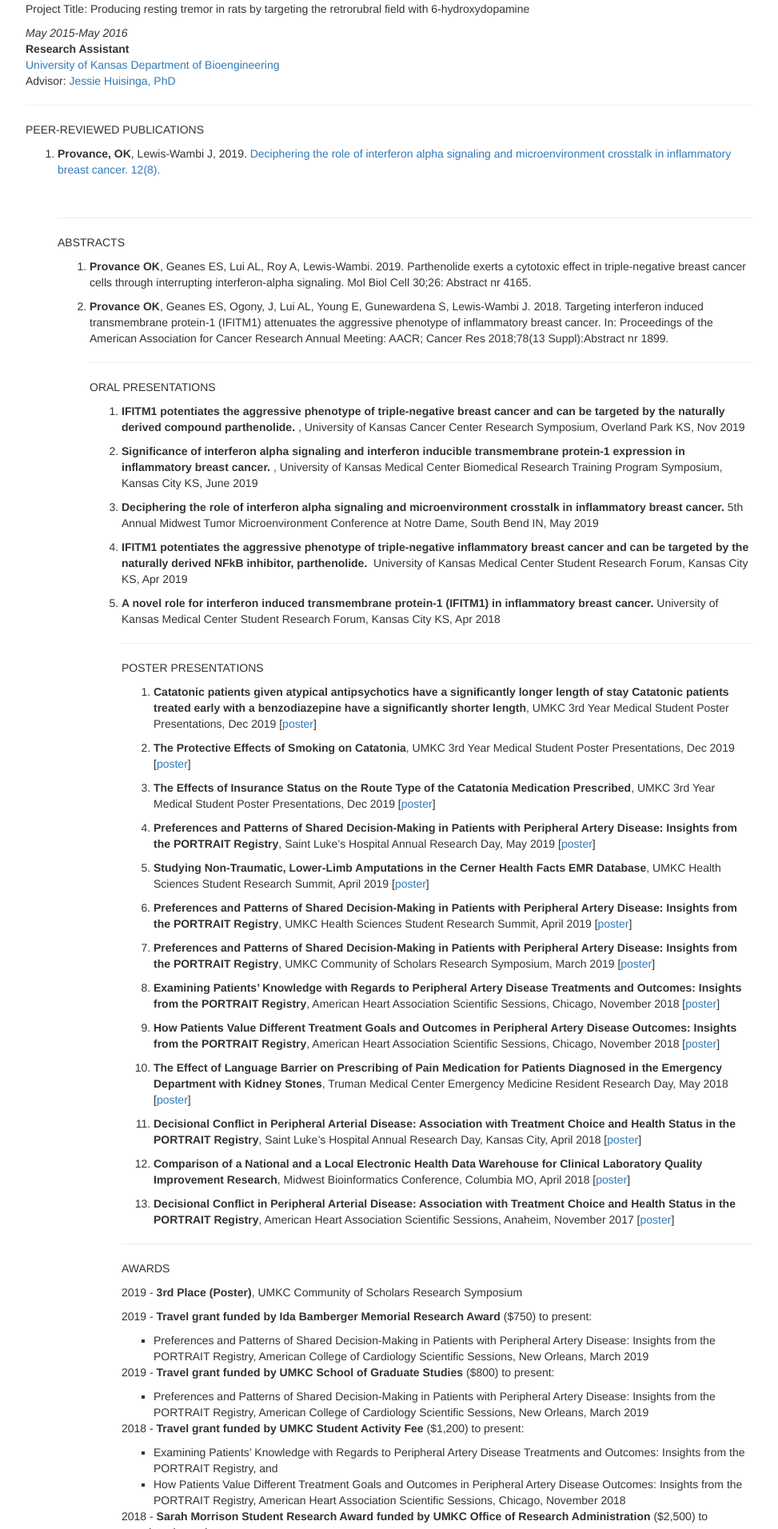
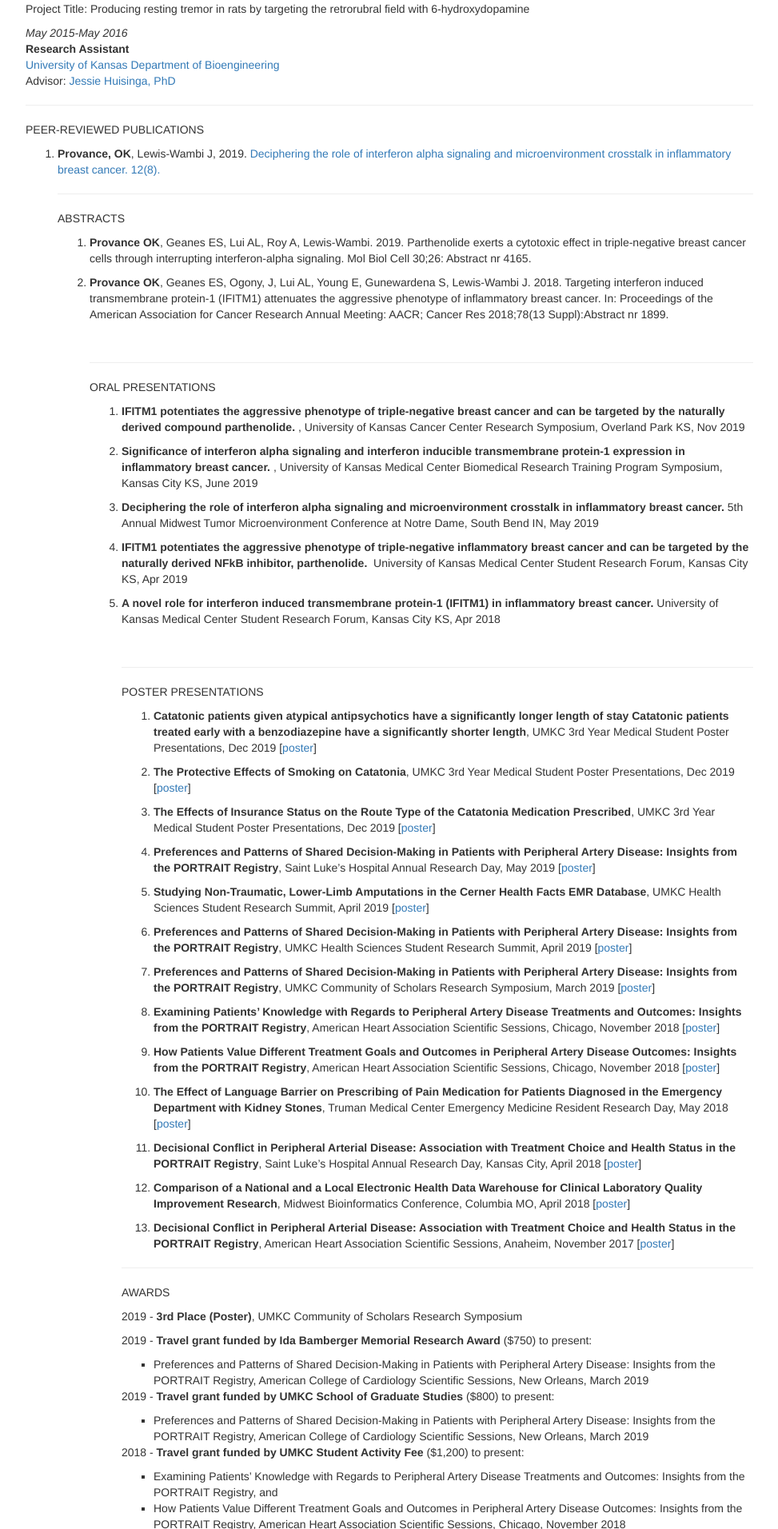
Before and after one commit to livprovance/oliviaprovance.github.io, a Jekyll site: the page CV/index.html, which Jekyll copies as it is, in a window 1280 px wide. Shown: the part 914-2826 px from the top of the page at 80% size, without its empty margins (153-1126 px from the left). Built offline with Jekyll 4.4.1, drawn with Linux system fonts in a browser that asks for light colours.

Commit message:
Update index.html

```diff
--- a/CV/index.html
+++ b/CV/index.html
@@ -428,12 +428,12 @@ Advisor: <a href="https://bioengr.ku.edu/jessie-huisinga">Jessie Huisinga, PhD</
 <hr />
 <p>PEER-REVIEWED PUBLICATIONS</p>
 <ol style="list-style-type: decimal">
-<li><p><strong>Provance, OK</strong>, Lewis-Wambi J, 2019. <a href="https://www.ncbi.nlm.nih.gov/pmc/articles/PMC6501286/pdf/13058_2019_Article_1140.pdf">Deciphering the role of interferon alpha signaling and microenvironment crosstalk in inflammatory breast cancer</em>. 12(8).</a></p><br />
+<li><p><strong>Provance, OK</strong>, Lewis-Wambi J, 2019. <a href="https://www.ncbi.nlm.nih.gov/pmc/articles/PMC6501286/pdf/13058_2019_Article_1140.pdf">Deciphering the role of interferon alpha signaling and microenvironment crosstalk in inflammatory breast cancer</em>. 12(8).</a></p>
 <hr />
 <p>ABSTRACTS</p>
 <ol style="list-style-type: decimal">
 <li><p><strong>Provance OK</strong>, Geanes ES, Lui AL, Roy A, Lewis-Wambi. 2019. Parthenolide exerts a cytotoxic effect in triple-negative breast cancer cells through interrupting interferon-alpha signaling. Mol Biol Cell 30;26: Abstract nr 4165.</p></li>
-<li><p><strong>Provance OK</strong>, Geanes ES, Ogony, J, Lui AL, Young E, Gunewardena S, Lewis-Wambi J. 2018. Targeting interferon induced transmembrane protein-1 (IFITM1) attenuates the aggressive phenotype of inflammatory breast cancer. In: Proceedings of the American Association for Cancer Research Annual Meeting: AACR; Cancer Res 2018;78(13 Suppl):Abstract nr 1899.</p></li>
+<li><p><strong>Provance OK</strong>, Geanes ES, Ogony, J, Lui AL, Young E, Gunewardena S, Lewis-Wambi J. 2018. Targeting interferon induced transmembrane protein-1 (IFITM1) attenuates the aggressive phenotype of inflammatory breast cancer. In: Proceedings of the American Association for Cancer Research Annual Meeting: AACR; Cancer Res 2018;78(13 Suppl):Abstract nr 1899.</p><br />
 <hr />
 <p>ORAL PRESENTATIONS</p>
 <ol style="list-style-type: decimal">
@@ -441,7 +441,7 @@ Advisor: <a href="https://bioengr.ku.edu/jessie-huisinga">Jessie Huisinga, PhD</
 <li><p><strong>Significance of interferon alpha signaling and interferon inducible transmembrane protein-1 expression in inflammatory breast cancer. </strong>, University of Kansas Medical Center Biomedical Research Training Program Symposium, Kansas City KS, June 2019</p></li>
 <li><p><strong>Deciphering the role of interferon alpha signaling and microenvironment crosstalk in inflammatory breast cancer. </strong> 5th Annual Midwest Tumor Microenvironment Conference at Notre Dame, South Bend IN, May 2019</p></li>
 <li><p><strong>IFITM1 potentiates the aggressive phenotype of triple-negative inflammatory breast cancer and can be targeted by the naturally derived NFkB inhibitor, parthenolide. </strong> University of Kansas Medical Center Student Research Forum, Kansas City KS, Apr 2019</p></li>
-<li><p><strong>A novel role for interferon induced transmembrane protein-1 (IFITM1) in inflammatory breast cancer.</strong> University of Kansas Medical Center Student Research Forum, Kansas City KS, Apr 2018
+<li><p><strong>A novel role for interferon induced transmembrane protein-1 (IFITM1) in inflammatory breast cancer.</strong> University of Kansas Medical Center Student Research Forum, Kansas City KS, Apr 2018 </p><br />
 <hr />
 <p>POSTER PRESENTATIONS</p>
 <ol style="list-style-type: decimal">
```
